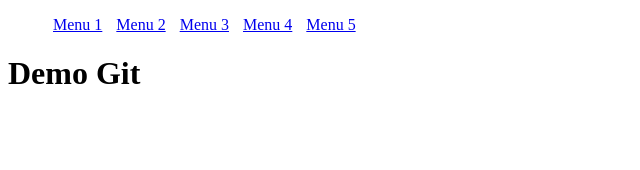
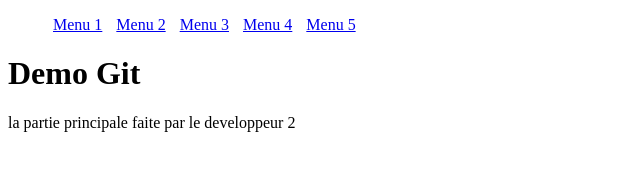
Before and after one commit to Nooce-tech/Projet1, a plain HTML site: page index.html in a window 1280 px wide. Shown: the whole page, without its empty margins (0-640 px from the left). Drawn offline with Linux system fonts and the light colour scheme.

Commit message:
ajout main

```diff
--- a/index.html
+++ b/index.html
@@ -5,12 +5,8 @@
     <meta name="viewport" content="width=device-width, initial-scale=1.0">
     <title>Demo Git</title>
 <style>
-
 li{display: inline; padding: 5px;}
-
 </style>
-
-
 </head>
 <body>
     <header>
@@ -25,12 +21,11 @@ li{display: inline; padding: 5px;}
             </ul>
         </nav>
     </header>
+        <h1> Demo Git </h1>
 
-    <h1> Demo Git </h1>
-
-
-
-
+<main>
+    la partie principale faite par le developpeur 2
+</main>
 
 
 </body>
```
